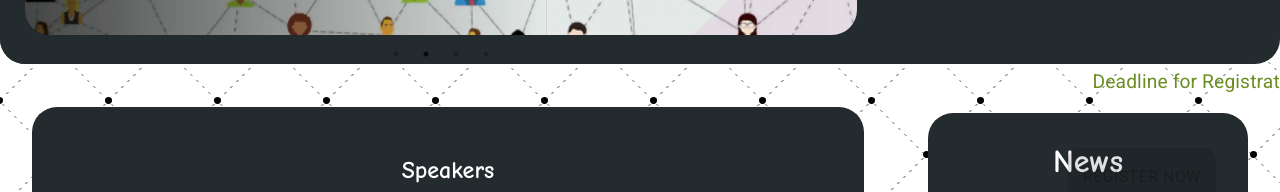
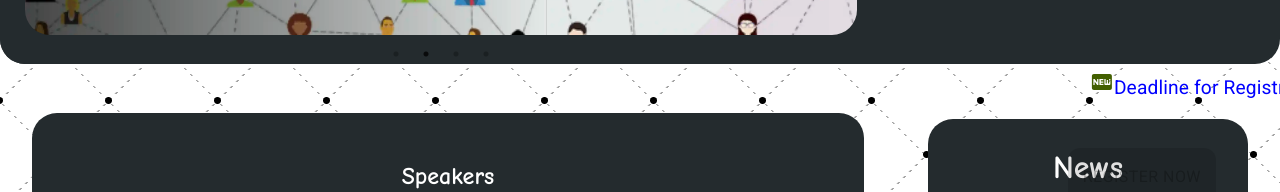
Before and after one commit to karthikeya-io/wadla, a React (Create React App) app: page / in a window 1280 px wide. Shown: the part 554-746 px from the top of the page. Built offline with nearby package versions, Linux system fonts and the light colour scheme; no server answers.

Commit message:
update in ui for scrolling text for bettter visibility

```diff
--- a/src/components/Page2.jsx
+++ b/src/components/Page2.jsx
@@ -9,7 +9,7 @@ import AccordionDetails from "@mui/material/AccordionDetails";
 import Typography from "@mui/material/Typography";
 import ExpandMoreIcon from "@mui/icons-material/ExpandMore";
 import LaunchIcon from "@mui/icons-material/Launch";
-
+import FiberNewIcon from "@mui/icons-material/FiberNew";
 const Page2 = () => {
   function ScrollingText() {
     const containerStyle = {
@@ -22,16 +22,24 @@ const Page2 = () => {
 
     const textStyle = {
       display: "inline-block",
-      color: "#6B8E23",
+      color: "blue",
       whiteSpace: "nowrap",
       animation: "scrollText 25s linear infinite",
       fontSize: "1.2rem",
       paddingLeft: "100%",
     };
 
+    const blinkTextStyle = {
+      display: "inline-block",
+      whiteSpace: "nowrap",
+      fontSize: "1.5rem",
+      animation: "blinkText 2s linear infinite",
+    };
+
     return (
       <div style={containerStyle}>
         <Typography variant="h4" component="span" style={textStyle}>
+          <FiberNewIcon sx={blinkTextStyle} />
           Deadline for Registration is 30th September 2023.
         </Typography>
       </div>
@@ -1079,6 +1087,17 @@ const Page2 = () => {
               transform: translateX(-100%);
             }
           }
+          @keyframes blinkText {
+          0% {
+            color: red;
+          }
+          50% {
+            color: green;
+          }
+          100% {
+            color: blue;
+          }
+          }
         `}
       </style>
     </Box>
```
